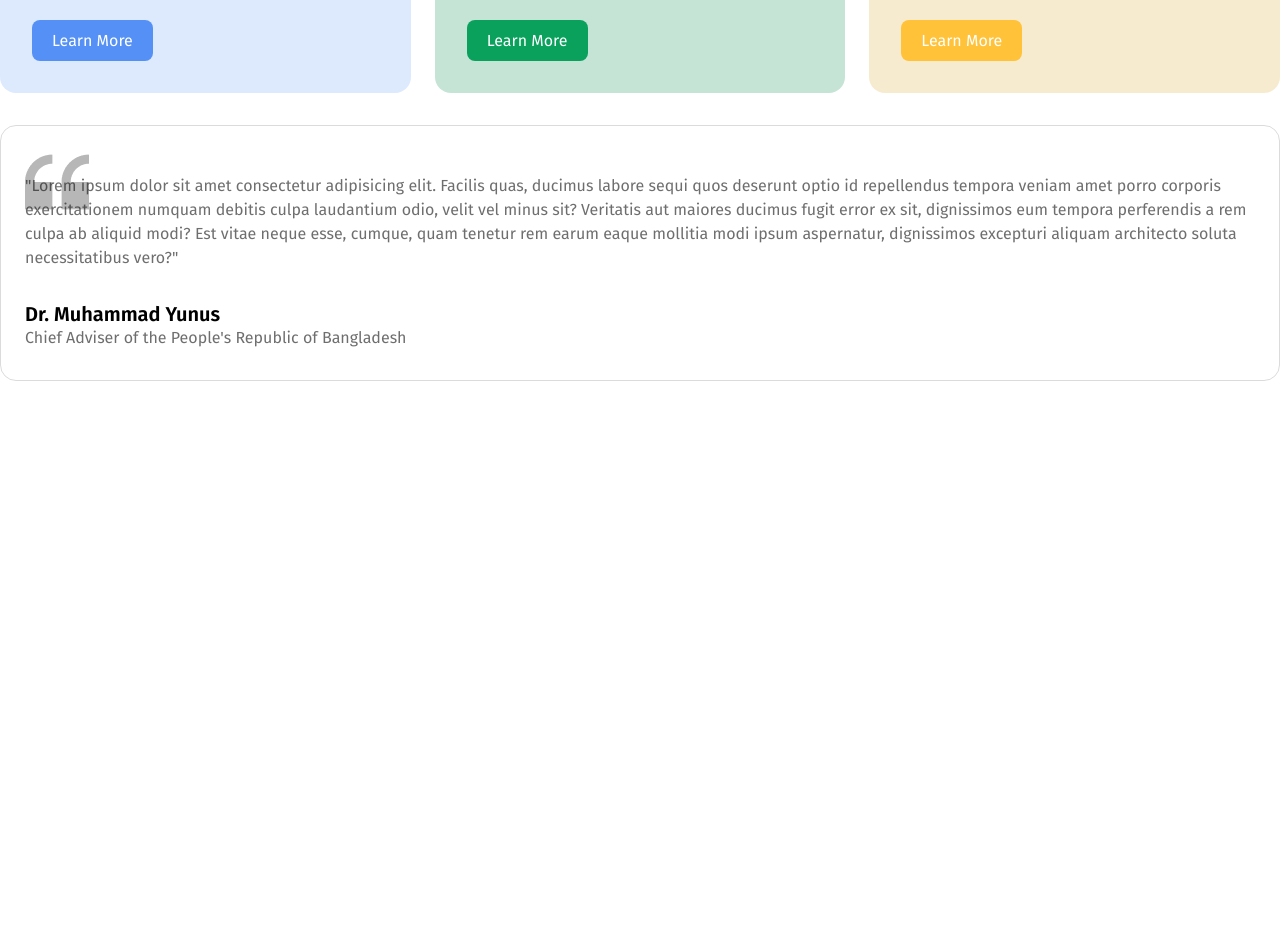
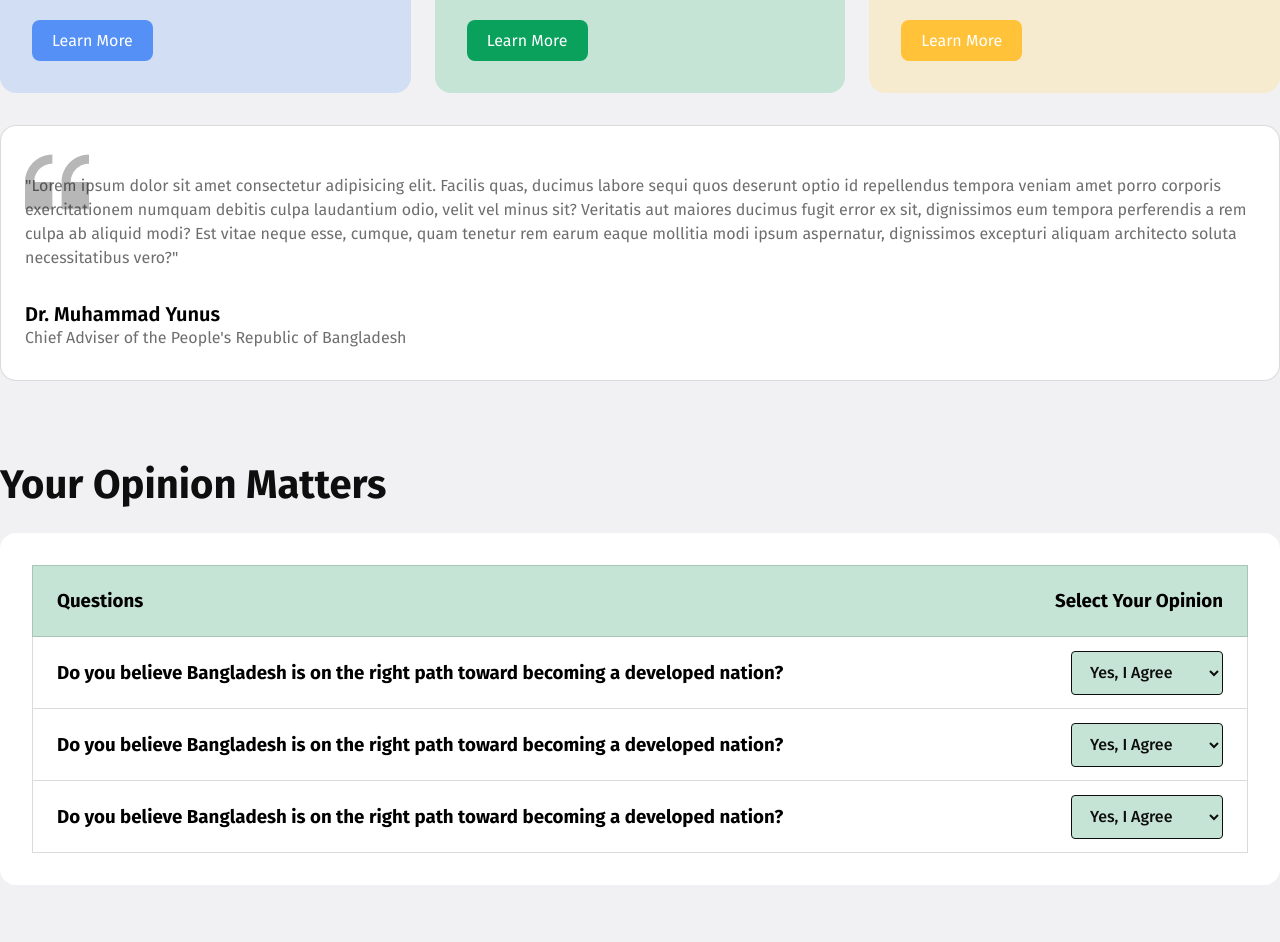
Before and after one commit to md-jahirul-islam-tuku/Our-New-Bangladesh, a plain HTML site: page index.html in a window 1280 px wide. Shown: the part 1520-2462 px from the top of the page. Before the commit the page ends 1981 px from the top, so only its background shows below. Drawn offline with Linux system fonts and the light colour scheme.

Commit message:
opinion section added done

```diff
--- a/index.html
+++ b/index.html
@@ -71,7 +71,8 @@
         <div class="future-card future-card-2">
           <img src="assets/card-icon.png" alt="card-icon">
           <h2>Green Energy</h2>
-          <p>Investments in solar and wind energy to ensure a sustainable and eco-friendly future to established electricity system.</p>
+          <p>Investments in solar and wind energy to ensure a sustainable and eco-friendly future to established
+            electricity system.</p>
           <a class="card-a-2" href="#">Learn More</a>
         </div>
         <div class="future-card future-card-3">
@@ -82,10 +83,52 @@
         </div>
       </div>
       <div class="yunus-speech">
-        <p>"Lorem ipsum dolor sit amet consectetur adipisicing elit. Facilis quas, ducimus labore sequi quos deserunt optio id repellendus tempora veniam amet porro corporis exercitationem numquam debitis culpa laudantium odio, velit vel minus sit? Veritatis aut maiores ducimus fugit error ex sit, dignissimos eum tempora perferendis a rem culpa ab aliquid modi? Est vitae neque esse, cumque, quam tenetur rem earum eaque mollitia modi ipsum aspernatur, dignissimos excepturi aliquam architecto soluta necessitatibus vero?"</p>
+        <p>"Lorem ipsum dolor sit amet consectetur adipisicing elit. Facilis quas, ducimus labore sequi quos deserunt
+          optio id repellendus tempora veniam amet porro corporis exercitationem numquam debitis culpa laudantium odio,
+          velit vel minus sit? Veritatis aut maiores ducimus fugit error ex sit, dignissimos eum tempora perferendis a
+          rem culpa ab aliquid modi? Est vitae neque esse, cumque, quam tenetur rem earum eaque mollitia modi ipsum
+          aspernatur, dignissimos excepturi aliquam architecto soluta necessitatibus vero?"</p>
         <h2>Dr. Muhammad Yunus</h2>
         <h5>Chief Adviser of the People's Republic of Bangladesh</h5>
       </div>
+    </section>
+    <!-- opinion section -->
+    <section class="opinion">
+      <h1>Your Opinion Matters</h1>
+      <div class="opinion-box">
+        <div class="opinion-header">
+          <h3>Questions</h3>
+          <h3>Select Your Opinion</h3>
+        </div>
+        <div class="opinion-option">
+          <h3>Do you believe Bangladesh is on the right path toward becoming a developed nation?</h3>
+          <select name="option" id="option">
+            <option value="volvo">Yes, I Agree</option>
+            <option value="saab">Yes, I Agree</option>
+            <option value="opel">Yes, I Agree</option>
+            <option value="audi">Yes, I Agree</option>
+          </select>
+        </div>
+        <div class="opinion-option">
+          <h3>Do you believe Bangladesh is on the right path toward becoming a developed nation?</h3>
+          <select name="option" id="option">
+            <option value="volvo">Yes, I Agree</option>
+            <option value="saab">Yes, I Agree</option>
+            <option value="opel">Yes, I Agree</option>
+            <option value="audi">Yes, I Agree</option>
+          </select>
+        </div>
+        <div class="opinion-option">
+          <h3>Do you believe Bangladesh is on the right path toward becoming a developed nation?</h3>
+          <select name="option" id="option">
+            <option value="volvo">Yes, I Agree</option>
+            <option value="saab">Yes, I Agree</option>
+            <option value="opel">Yes, I Agree</option>
+            <option value="audi">Yes, I Agree</option>
+          </select>
+        </div>
+      </div>
+
     </section>
   </main>
   <footer>
--- a/styles/index.css
+++ b/styles/index.css
@@ -4,6 +4,10 @@
   margin: 0;
   padding: 0;
   font-family: Fira Sans;
+}
+
+body {
+  background-color: #F1F1F3;
 }
 
 header {
@@ -200,6 +204,7 @@ nav a:hover {
   box-sizing: border-box;
   border: 1px solid rgba(14, 14, 14, 0.15);
   border-radius: 16px;
+  background: rgba(255, 255, 255, 1);
 }
 
 .yunus-speech p {
@@ -224,3 +229,71 @@ nav a:hover {
   font-weight: 400;
   line-height: 24px;
 }
+
+.opinion {
+  width: 1280px;
+  height: 481px;
+  display: flex;
+  flex-direction: column;
+  justify-content: flex-start;
+  align-items: flex-start;
+  gap: 24;
+  margin: auto;
+}
+
+.opinion h1 {
+  color: rgba(14, 14, 14, 1);
+  font-family: Fira Sans;
+  font-size: 40px;
+  font-weight: 700;
+  text-align: left;
+  margin-bottom: 24px;
+}
+
+.opinion-box {
+  width: 1216px;
+  height: 409px;
+  padding: 32px;
+  border-radius: 16px;
+  background: rgba(255, 255, 255, 1);
+  margin-bottom: 80px;
+}
+
+.opinion-header {
+  width: 1216px;
+  height: 72px;
+  display: flex;
+  justify-content: space-between;
+  align-items: center;
+  gap: 24;
+  padding: 24px;
+  box-sizing: border-box;
+  border: 1px solid rgba(14, 14, 14, 0.15);
+  background: rgba(198, 228, 214, 1);
+}
+
+.opinion-option {
+  width: 1216px;
+  height: 72px;
+  display: flex;
+  justify-content: space-between;
+  align-items: center;
+  gap: 24;
+  padding: 24px;
+  box-sizing: border-box;
+  border: 1px solid rgba(14, 14, 14, 0.15);
+  border-top: none;
+  background: #FFFFFF;
+}
+#option {
+  width: 152px;
+  height: 44px;
+  padding: 10px 14px 10px 14px;
+  box-sizing: border-box;
+  border: 1px solid rgba(14, 14, 14, 1);
+  border-radius: 4px;
+  background: rgba(198, 228, 214, 1);
+  color: rgba(14, 14, 14, 1);
+  font-size: 16px;
+  font-weight: 500;
+}
```
